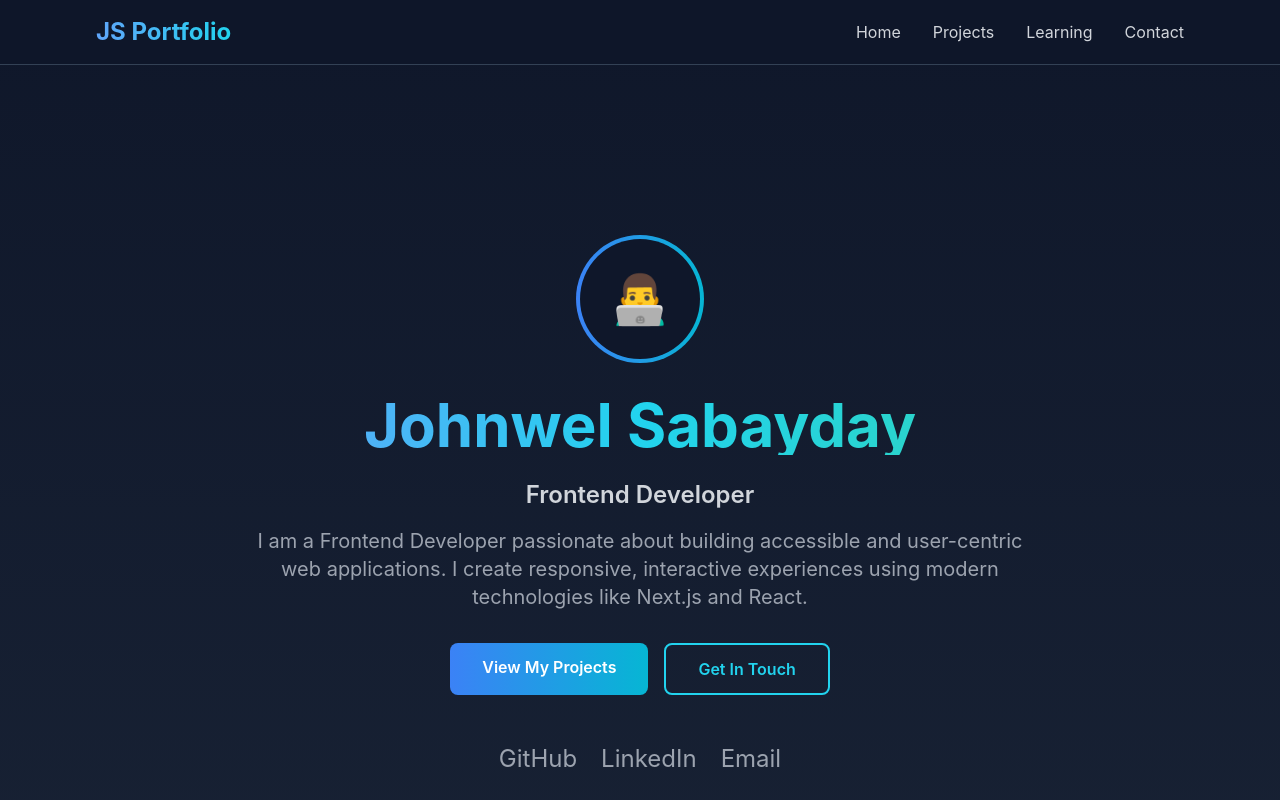
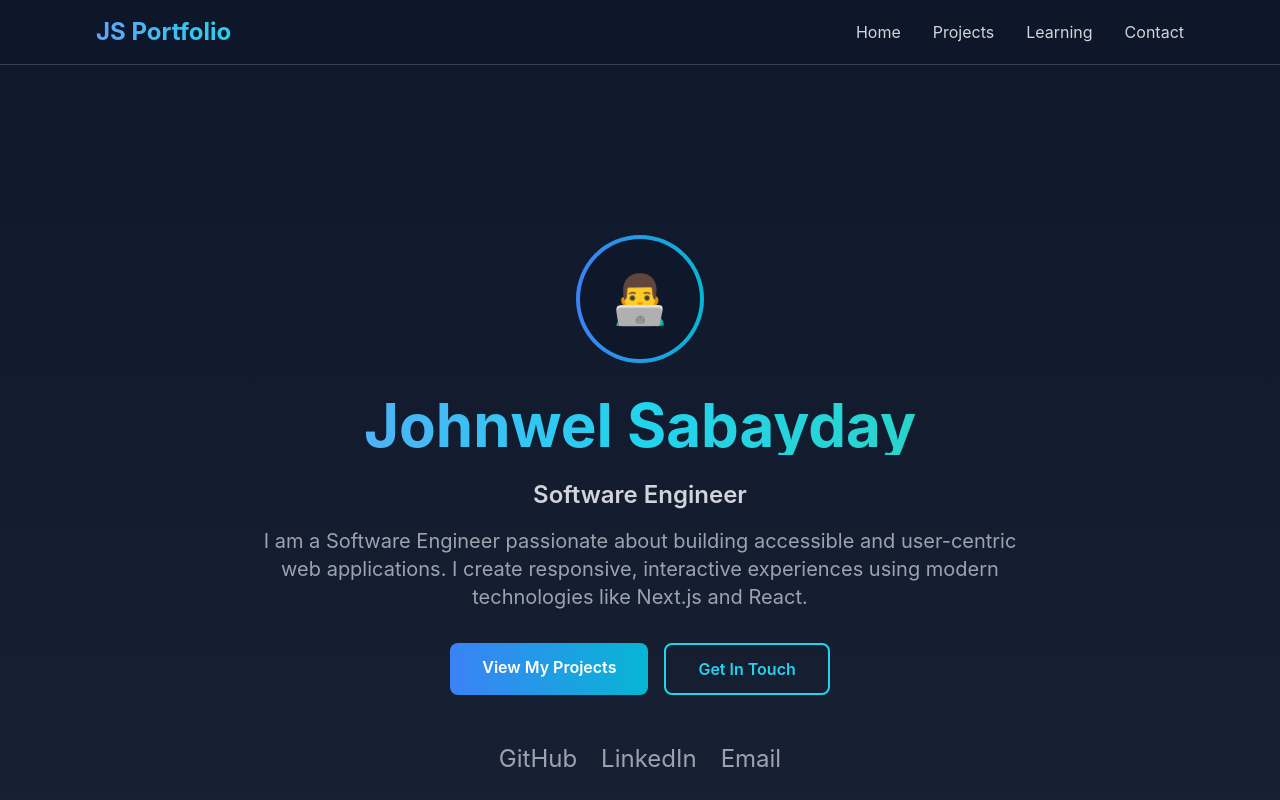
Before and after one commit to itscloudyy/FinalPortfolio_Sabayday, a Next.js app: page / in a window 1280 px wide. Shown: the top 800 px of the page. Built offline with nearby package versions, Linux system fonts and the light colour scheme.

Commit message:
edited file

```diff
--- a/app/layout.tsx
+++ b/app/layout.tsx
@@ -3,7 +3,7 @@ import "./globals.css";
 
 export const metadata: Metadata = {
   title: "Portfolio - Johnwel Sabayday",
-  description: "Frontend Developer Portfolio - Showcasing projects and skills",
+  description: "Software Enginner Portfolio - Showcasing projects and skills",
 };
 
 export default function RootLayout({
--- a/components/Hero.tsx
+++ b/components/Hero.tsx
@@ -15,11 +15,11 @@ export default function Hero() {
         </h1>
 
         <p className="text-xl sm:text-2xl text-gray-300 mb-4 font-semibold">
-          Frontend Developer
+          Software Engineer
         </p>
 
         <p className="text-lg sm:text-xl text-gray-400 mb-8 leading-relaxed max-w-3xl">
-          I am a Frontend Developer passionate about building accessible and user-centric web applications.
+          I am a Software Engineer passionate about building accessible and user-centric web applications.
           I create responsive, interactive experiences using modern technologies like Next.js and React.
         </p>
 
```
